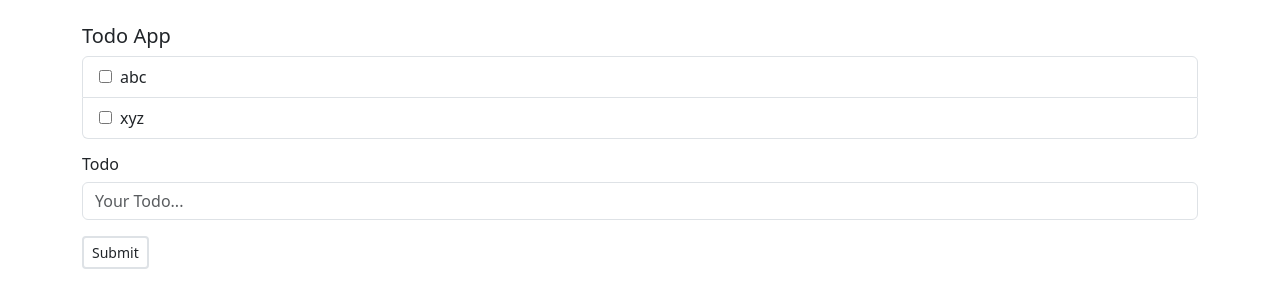
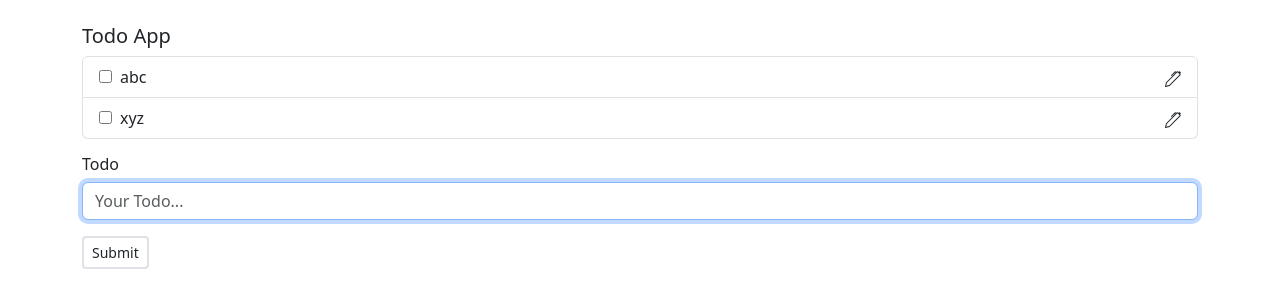
Before and after one commit to kaushaki-kumari/todoApp, a React (Vite) app: page / in a window 1280 px wide. Shown: the top 308 px of the page. Built offline with nearby package versions, Linux system fonts and the light colour scheme.

Commit message:
work on editing todo

```diff
--- a/src/AddTodo.jsx
+++ b/src/AddTodo.jsx
@@ -1,21 +1,32 @@
-import React, { useState } from "react";
+import React, { useEffect, useState, useRef } from "react";
 import "./style.css";
 import className from 'classnames';
-function AddTodo({ setTodos }) {
-    const [inputValue, setInputValue] = useState("");
+
+function AddTodo({ setTodos, inputValue, setInputValue, editingId, setEditingId }) {
     const [isInvalid, setInvalid] = useState(false);
+    const inputRef = useRef(null)
 
-    const handleInputChange = (value) => {
-        setInputValue(value);
-        setInvalid(false);
-    };
+    useEffect(() => {
+        if (editingId || inputValue === "") {
+            inputRef.current.focus();
+        }
+    }, [editingId]);
+
     const handleAddTodo = () => {
         const trimmedValue = inputValue.trim();
         if (trimmedValue) {
-            setTodos((prevTodos) => [
-                ...prevTodos,
-                { id: Date.now(), title: inputValue, completed: false },
-            ]);
+            if (editingId) {
+                setTodos((prevTodos) =>
+                    prevTodos.map((todo) =>
+                        todo.id === editingId ? { ...todo, title: trimmedValue } : todo));
+                setEditingId(null)
+            }
+            else {
+                setTodos((prevTodos) => [
+                    ...prevTodos,
+                    { id: Date.now(), title: inputValue, completed: false },
+                ]);
+            }
             setInputValue("");
             setInvalid(false);
         }
@@ -24,8 +35,8 @@ function AddTodo({ setTodos }) {
         }
     };
 
-    const inputClass = className(`form-control mb-3`,{
-        'is-invalid':isInvalid
+    const inputClass = className(`form-control mb-3`, {
+        'is-invalid': isInvalid
     });
     return (
         <div className="my-3">
@@ -35,7 +46,8 @@ function AddTodo({ setTodos }) {
                 className={inputClass}
                 placeholder="Your Todo..."
                 value={inputValue}
-                onChange={(event) => handleInputChange(event.target.value)}
+                onChange={(event) => setInputValue(event.target.value)}
+                ref={inputRef}
             />
             <button
                 type="button"
--- a/src/TodoApp.jsx
+++ b/src/TodoApp.jsx
@@ -1,7 +1,7 @@
+import  { useState } from "react";
 import React from "react";
 import AddTodo from "./AddTodo";
 import TodoList from "./TodoList";
-import  { useState } from "react";
 
 function TodoApp() {
     const [todos, setTodos] = useState([
@@ -9,10 +9,23 @@ function TodoApp() {
         { id: 2, title: "xyz",completed: false},
     ]);
 
+    const [inputValue, setInputValue] = useState("");
+    const [editingId, setEditingId] = useState(null);
     return (
         <>
-        <TodoList todos={todos} setTodos={setTodos}/>
-           <AddTodo setTodos={setTodos} />
+              <TodoList
+                todos={todos}
+                setTodos={setTodos}
+                setInputValue={setInputValue}
+                setEditingId={setEditingId}
+            />
+             <AddTodo
+                setTodos={setTodos}
+                inputValue={inputValue}
+                setInputValue={setInputValue}
+                editingId={editingId}
+                setEditingId={setEditingId}
+            />
         </>
     );
 }
--- /dev/null
+++ b/src/TodoItem.jsx
@@ -0,0 +1,42 @@
+import React from "react";
+
+function TodoItem({ todos, setTodos, setInputValue, setEditingId }) {
+    const checkboxChecked = (id) => {
+        setTodos((prevTodos) =>
+            prevTodos.map((todo) =>
+                todo.id === id ? { ...todo, completed: !todo.completed } : todo
+            )
+        );
+    };
+
+    const handleEditClick = () => {
+        setEditingId(todos.id);
+        setInputValue(todos.title);
+    };
+
+    return (
+        <li className="list-group-item d-flex justify-content-between align-items-center">
+            <div className="custom-checkbox">
+                <input
+                    type="checkbox"
+                    checked={todos.completed}
+                    onChange={() => checkboxChecked(todos.id)}
+                />
+                <span className="ms-2">{todos.title}</span>
+            </div>
+
+            <div className="d-flex align-items-center gap-2">
+                <span style={{ cursor: "pointer" }} onClick={handleEditClick}>
+                    <svg xmlns="http://www.w3.org/2000/svg" width="16" height="16" fill="currentColor" className="bi bi-pen" viewBox="0 0 16 16">
+                        <path d="m13.498.795.149-.149a1.207 1.207 0 1 1 1.707 1.708l-.149.148a1.5 1.5 0 0 1-.059 2.059L4.854 14.854a.5.5 0 0 1-.233.131l-4 1a.5.5 0 0 1-.606-.606l1-4a.5.5 0 0 1 .131-.232l9.642-9.642a.5.5 0 0 0-.642.056L6.854 4.854a.5.5 0 1 1-.708-.708L9.44.854A1.5 1.5 0 0 1 11.5.796a1.5 1.5 0 0 1 1.998-.001m-.644.766a.5.5 0 0 0-.707 0L1.95 11.756l-.764 3.057 3.057-.764L14.44 3.854a.5.5 0 0 0 0-.708z" />
+                    </svg>
+                </span>
+                {todos.completed && (
+                    <span className="badge bg-secondary rounded-pill fw-bolder">Completed</span>
+                )}
+            </div>
+        </li>
+    );
+}
+
+export default TodoItem;
--- a/src/TodoList.jsx
+++ b/src/TodoList.jsx
@@ -1,35 +1,17 @@
 import React from "react";
-
-function TodoList({ todos, setTodos }) {
-    const checkboxChecked = (id) => {
-        setTodos((prevTodos) =>
-            prevTodos.map((todo) =>
-                todo.id === id ? { ...todo, completed: !todo.completed } : todo
-            )
-        );
-    };
+import TodoItem from "./TodoItem";
+function TodoList({ todos, setTodos , setInputValue, setEditingId   }) {
 
     return (
         <ul className="list-group">
             {todos.map((todo) => (
-                <li
-                    key={todo.id}
-                    className="list-group-item d-flex justify-content-between align-items-center"
-                >
-                    <div className="custom-checkbox">
-                        <input
-                            type="checkbox"
-                            checked={todo.completed}
-                            onChange={() => checkboxChecked(todo.id)}
-                        />
-                        <span className="ms-2">{todo.title}</span>
-                    </div>
-                    {todo.completed && (
-                        <div className="badge bg-secondary rounded-pill fw-bolder">
-                            Completed
-                        </div>
-                    )}
-                </li>
+               <TodoItem
+               key={todo.id}
+               todos={todo}
+               setTodos={setTodos}
+               setInputValue={setInputValue}
+               setEditingId={setEditingId}
+           />
             ))}
         </ul>
     );
```
